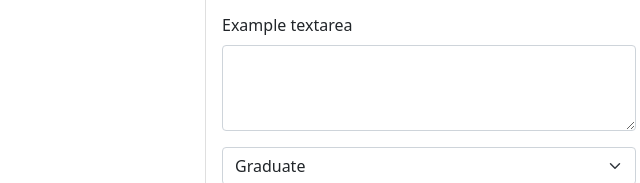
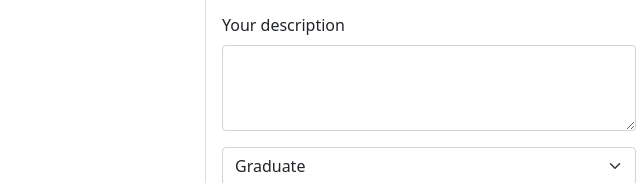
Before and after one commit to raghav-appsdeployer/htm-and-css-day1, a plain HTML site: page index.html in a window 1280 px wide. Shown: the part 1504-1687 px from the top of the page, 211-851 px from the left. Drawn offline with nearby package versions, Linux system fonts and the light colour scheme.

Commit message:
pushed all change in files

```diff
--- a/index.html
+++ b/index.html
@@ -134,7 +134,7 @@
           </div>
           <div class="mb-3 text-start">
             <label for="exampleFormControlTextarea1" class="form-label"
-              >Example textarea</label
+              >Your description</label
             >
             <textarea
               class="form-control"
```
